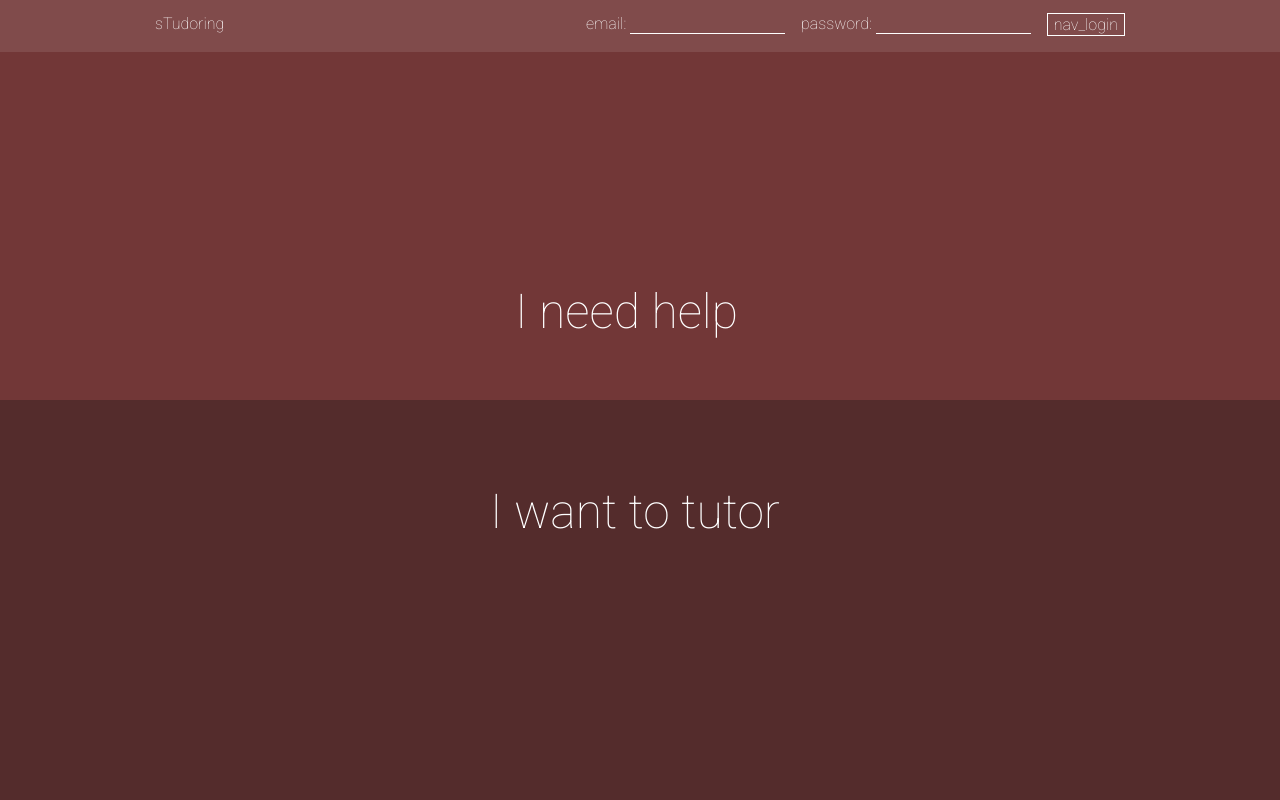
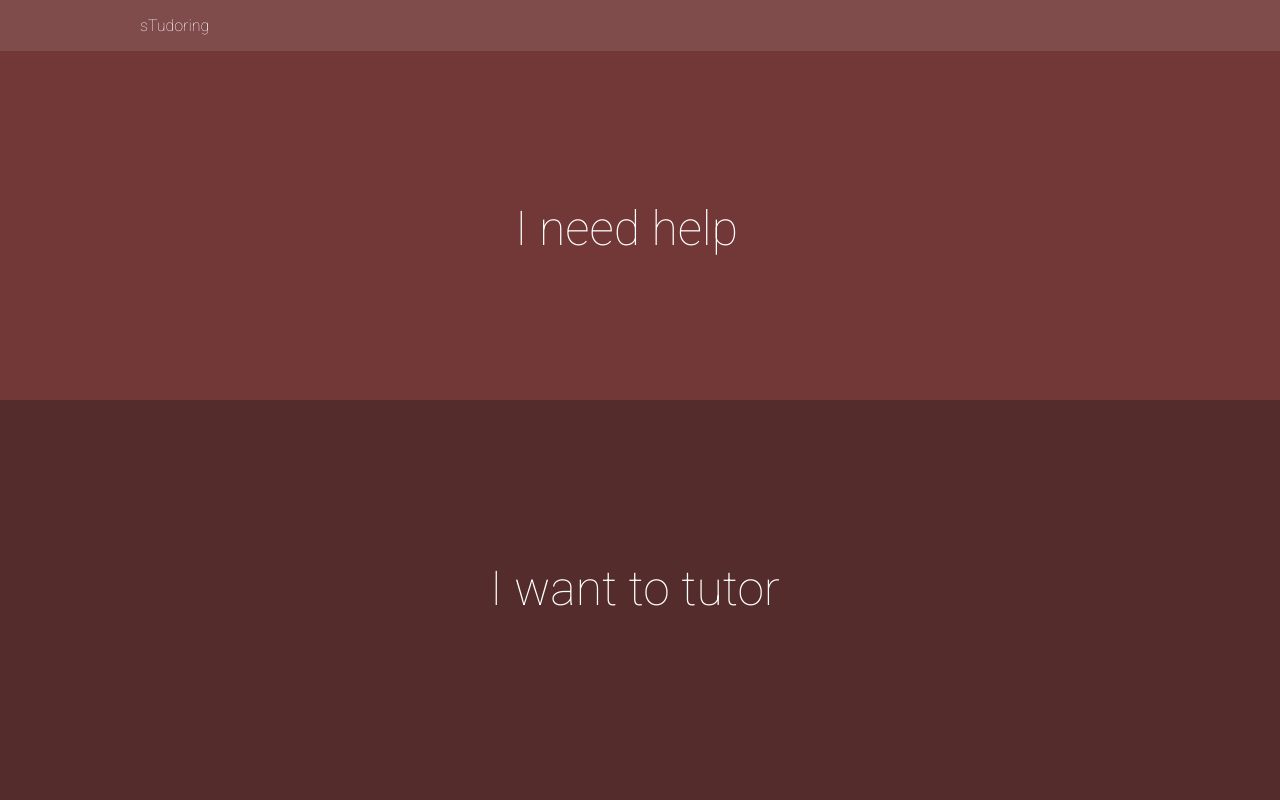
Before and after one commit to loganrosen/stutoring, a Flask app: page / in a window 1280 px wide. Run offline with Flask 2, Linux system fonts and the light colour scheme; some libraries are stand-ins or nearby versions.

Commit message:
heroku stuff

```diff
--- a/static/style/style.css
+++ b/static/style/style.css
@@ -4,6 +4,7 @@ body{
 	font-family: 'Roboto', sans-serif;
 	font-weight: 100;
 	color: white;
+	line-height: normal;
 }
 
 a{
@@ -56,7 +57,7 @@ a:visited{
 	padding-left: 0;
 }
 
-input[type="text"], input[type="password"], input[type="email"], input[type="password"]{
+input[type="text"], input[type="password"], input[type="email"]{
 	size: 5em;
     background-color: transparent;
     border: none;
@@ -132,6 +133,9 @@ input[type="submit"]:hover {
    	position: absolute;
    	top: 50%;
    	transform: translate(0, -50%);
+   	-o-transform: translate(0, -50%);
+   	-moz-transform: translate(0, -50%);
+   	-webkit-transform: translate(0, -50%);
    	width: 100%;
 	text-align: center;
 }
@@ -142,6 +146,14 @@ input[type="submit"]:hover {
 	height: 50vh;
 	text-align: center;
 	-webkit-transition: height 300ms;
+	transition: height 300ms;
+	-o-transition: height 300ms;
+	-moz-transition: height 300ms;
+	transition: all 0.3s ease;
+	-webkit-transition: all 0.3s ease;
+	-o-transition: all 0.3s ease;
+	-moz-transition: all 0.3s ease;
+
 }
 
 .homestripe.active{
@@ -152,8 +164,18 @@ input[type="submit"]:hover {
 	background-color: #723737;
 }
 
+#ineed{
+	top: 25vh;
+	position: absolute;
+}
+
 .iwant{
 	background-color: #542c2c;
+}
+
+#iwant{
+	top: 20vh;
+	position: absolute;
 }
 
 .bigform{
@@ -161,7 +183,7 @@ input[type="submit"]:hover {
 	text-align: center;
 }
 
-.bigform input[type="text"]{
+.bigform input[type="text"],input[type="email"],input[type="password"]{
 	color: #804b4b;
 	border-bottom: 2px solid white;
 	font-size: 1em;
@@ -174,15 +196,21 @@ input[type="submit"]:hover {
 }
 
 .ineedform{
-	padding-top: 5em;
+	/*padding-top: 5e*/m;
 }
 
 .textwrapper{
 	width: 250px;
 	position: absolute;
 	left: 50%;
+	transform: translate3d(-50%, 0, 0);
+	-o-transform: translate3d(-50%, 0, 0);
+	-moz-transform: translate3d(-50%, 0, 0);
 	-webkit-transform: translate3d(-50%, 0, 0);
 	text-align: left;
+	transition: width 300ms;
+	-o-transition: width 300ms;
+	-moz-transition: width 300ms;
 	-webkit-transition: width 300ms;
 }
 
@@ -198,6 +226,9 @@ input[type="submit"]:hover {
 	opacity: 0;
 	display: none;
 	-webkit-transition: opacity 400ms;
+	transition: opacity 400ms;
+	-o-transition: opacity 400ms;
+	-moz-transition: opacity 400ms;
 }
 
 .ineedline.active, .iwantline.active{
@@ -216,3 +247,13 @@ input[type="submit"]:hover {
 .lightheader{
 	opacity: .1;
 }
+
+li
+{
+	padding-bottom: 1em;
+}
+
+#pagetitle
+{
+	padding: 0;
+}
--- a/templates/test_index.html
+++ b/templates/test_index.html
@@ -70,7 +70,7 @@
 		<div class="columns large-12 small-12">
 		<form id="logout">
 			<ul>
-				<li> <a href="index.html"> sTudoring </a></li>
+				<li> <a href="/"> sTudoring </a></li>
 				<li> <input type="submit" name="submit">logout</input> </li>
 				<li> Logged in as: {{full_name}}</li>
 			</ul>
@@ -80,15 +80,8 @@
 	{% else %}
 	<div class="navbar">
 		<div class="row">
-		<div class="columns large-12 small-12">
-		<form id="login">
-			<ul>
-				<li> <a href="index.html"> sTudoring </a> </li>
-				<li> <input type="submit" name="submit" value="nav_login"> </input> </li>
-				<li> password: <input type="password" name="nav_password"> </input> </li>
-				<li> email: <input type="text" name="nav_email"> </input> </li>
-			</ul>
-		</form>
+		<div class="columns large-12 small-12" id="pagetitle">
+			<a href="/"> sTudoring </a>
 		</div>
 		</div>
 	</div>
@@ -99,19 +92,19 @@
 		<div class="bigform ineedform textwrapper">
 			<form method="POST">
 				<p> <span id="ineed"> I need help </span> <span class="ineedline">with <input type="text" name="course" placeholder="XXXX ####">. </span> </p>
-				<p> <span class="ineedline" id="ineed">I am located at <input type="text" name="location" placeholder="location">.</span> </p>
-				<p> <span class="ineedline"> I am willing to pay <input type="text" name="offer" placeholder="$$$">.</span> </p>
-				<p> <span class="ineedline"> My email is <input type="email" name="email" id="needemail" placeholder="nec45@cornell.edu"> </span> </p>
-				<p> <input type="submit" name="needsubmit1" id="needsubmit1" class="ineedline" value="get_help"> </p>
+				<p> <span class="ineedline">I am located at <input type="text" name="location" placeholder="location">.</span> </p>
+				<p> <span class="ineedline"> I am willing to pay <input type="text" name="offer" placeholder="$">.</span> </p>
+				<p> <span class="ineedline"> My email is <input type="email" name="email" id="needemail" placeholder="br9000@cornell.edu"> </span> </p>
+				<p> <input type="submit" name="needsubmit1" id="needsubmit1" class="ineedline" value="Next"> </p>
 
 				<!-- shown if account exists -->
 				<p class="userexists"> <span class="ineedline2 lightheader"> Welcome back!</span></p>
-				<p class="userexists"> <span class="ineedline2"> password: <input type="text" name="password" placeholder="secretpassword">. </span></p>
+				<p class="userexists"> <span class="ineedline2"> password: <input type="password" name="password" placeholder="secretpassword">. </span></p>
 				<p class="userexists"> <span class="ineedline2"> <input type="submit" name="userexistssubmit" class="userexists ineedline"id="userexistssubmit" value="Submit"> </span> </p>
 
 				<!-- shown if account doesn't exist -->
 				<p class="usernoexist"> <span class="ineedline2 lightheader"> Looks like you're new here... </span></p>
-				<p class="usernoexist"> <span class="ineedline2"> My Name is <input type="name" name="fullname" placeholder="Bob Rob">. </span> </p>
+				<p class="usernoexist"> <span class="ineedline2"> My name is <input type="text	" name="fullname" placeholder="Bob Rob">. </span> </p>
 				<p class="usernoexist"> <span class="ineedline2"> My password will be <input type="password" name="password1" placeholder="secretpassword">.</span></p>
 
 
@@ -132,8 +125,8 @@
 			<form method="POST">
 				<p> <span id="iwant">I want to tutor </span> <span class="iwantline">for <input type="text" name="expert_course" placeholder="INFO 2300">. </span> </p>
 				<p> <span class="iwantline"> I am located at <input type="text" name="location" placeholder="Olin Library">.</span> </p>
-				<p> <span class="iwantline"> I am willing to get paid <input type="text" name="howmuch" placeholder="$$$">. </span> </p>
-				<p> <span class="iwantline"> My Cornell email is <input type="email" name="wantemail" id="wantemail" placeholder="br9000@cornell.edu">. </span> </p>
+<!-- 				<p> <span class="iwantline"> I am willing to get paid <input type="text" name="howmuch" placeholder="$">. </span> </p>
+ -->				<p> <span class="iwantline"> My Cornell email is <input type="email" name="wantemail" id="wantemail" placeholder="br9000@cornell.edu">. </span> </p>
 				<p> <input type="submit" name="wantsubmit1" id="wantsubmit1" value="Submit" class="iwantline"> </p>
 
 				<!-- shown if account exists -->
@@ -166,8 +159,12 @@
 	jQuery(document).ready(function() {
 
 	   	$( "#ineed" ).click(function() {
+	   		$(".ineedform").addClass("active");
 	   		$(".ineed").addClass("active");
-	   		$(".ineedform").addClass("active");
+	   		$("#ineed").addClass("active");
+	   		// $("#ineed").css("top","10px");
+	   		$("#ineed").css("position","static");
+	   		// $("#ineed").css("top","");
 	   		$(".ineedline").each(function(i){
 	   			$(this).delay((i++)*timeDelay).fadeTo(500, 1);
 	   		});
@@ -176,8 +173,10 @@
 		});
 
 		$( "#iwant" ).click(function() {
-	   		$(".iwant").addClass("active");
+			$(".iwant").addClass("active");
 	   		$(".iwantform").addClass("active");
+			$("#iwant").css("position","static");
+
 	   		$(".iwantline").each(function(i){
 	   			$(this).delay((i++)*timeDelay).fadeTo(300, 1);
 	   		});
```
Also changed, not shown: requirements.txt (added, +8 -0 lines), templates/test_catches.html (+6 -13 lines), templates/test_matches.html (+7 -15 lines), 1 other file.
